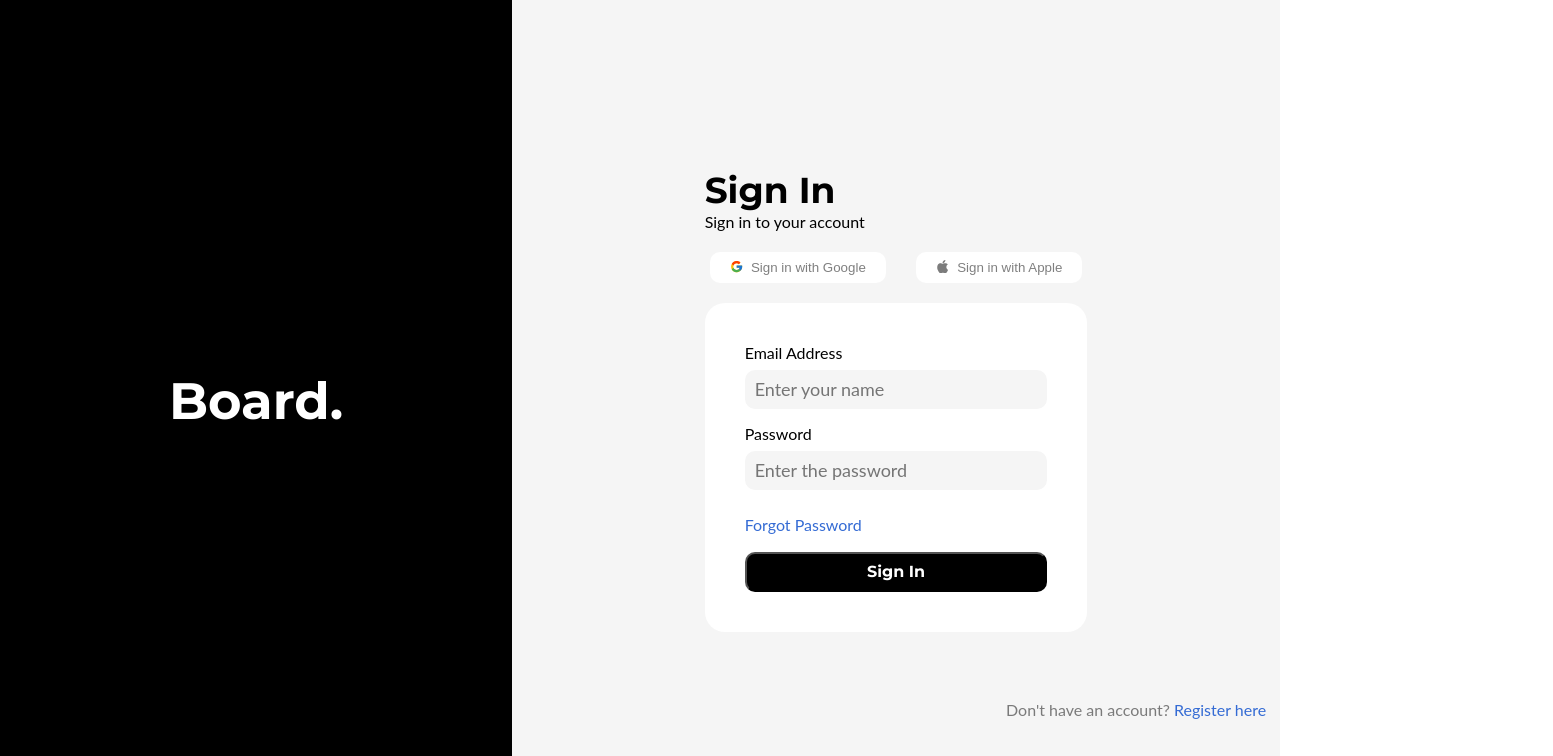
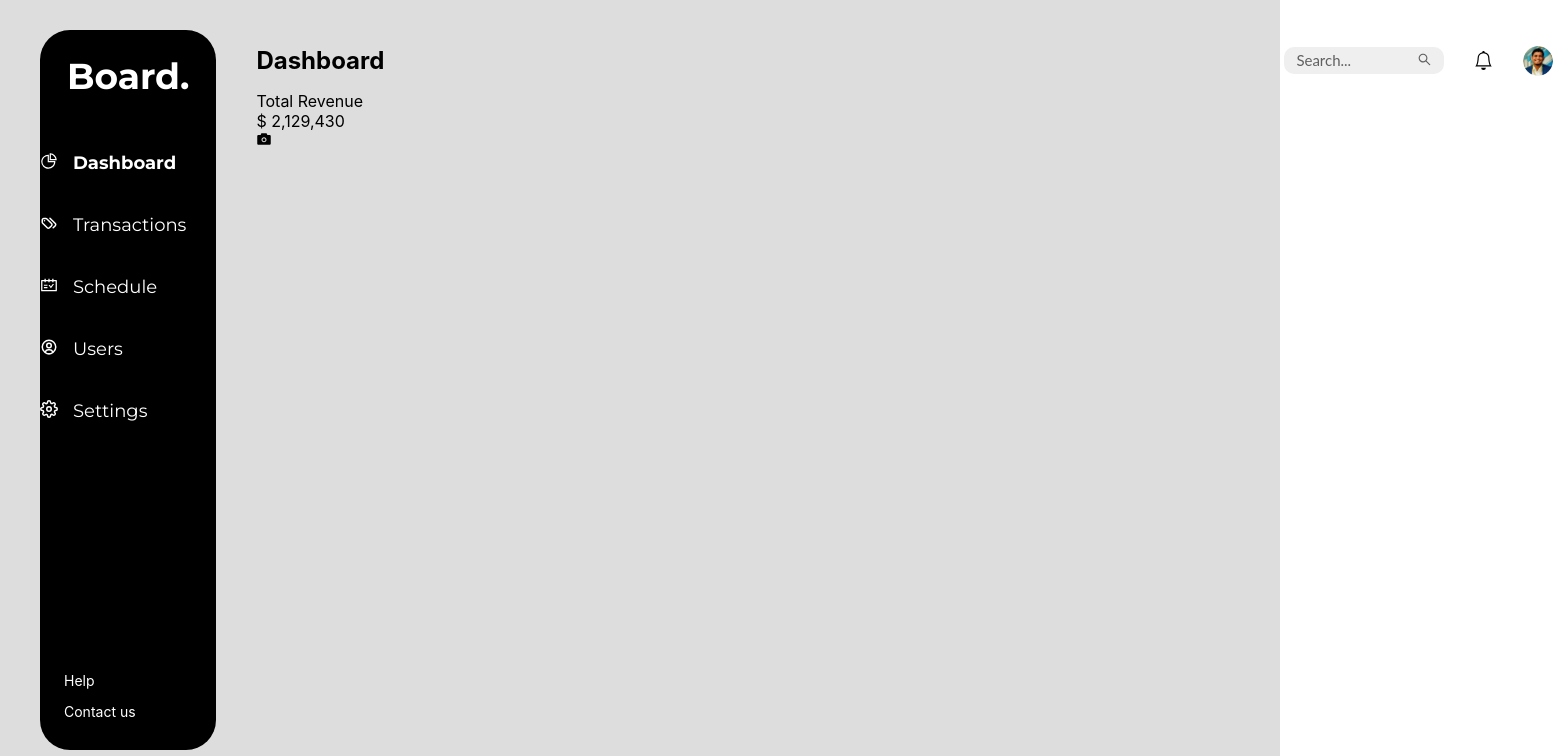
Before and after one commit to akku-18/listed, a React (Create React App) app: page / in a window 1280 px wide. Both pictures are taken after a click on the button "Sign In". Shown: the top 756 px of the page, 1553 px wide, since content can reach past the window. Built offline with nearby package versions, Linux system fonts and the light colour scheme.

Commit message:
added left section of dashboard

```diff
--- a/src/App.js
+++ b/src/App.js
@@ -1,12 +1,10 @@
 import './App.css';
-// import Dashboard from './dashboard/Dashboard';
-import Signin from './signIn/Signin';
+import Main from './Main';
 
 function App() {
   return (
     <div className="App">
-      <Signin />
-      {/* <Dashboard /> */}
+      <Main />
     </div>
   );
 }
--- /dev/null
+++ b/src/Main.js
@@ -0,0 +1,12 @@
+import React, { useState } from "react";
+import Signin from "./signIn/Signin";
+import Dashboard from "./dashboard/Dashboard";
+
+export default function Main() {
+  const [click, setClick] = useState(false);
+  return (
+    <div>
+        {click ? <Dashboard /> : <Signin setClick={setClick}/>}
+    </div>
+  );
+}
--- a/src/dashboard/Dashboard.jsx
+++ b/src/dashboard/Dashboard.jsx
@@ -1,8 +1,73 @@
-import React from 'react'
-import "./dashboard.css"
+import React from "react";
+import { FiSettings } from "react-icons/fi";
+import { BiUserCircle, BiLike } from "react-icons/bi";
+import { AiOutlinePieChart } from "react-icons/ai";
+import { AiOutlineSchedule } from "react-icons/ai";
+import { TbTags } from "react-icons/tb";
+import { BsSearch, BsBell } from "react-icons/bs";
+import { AiOutlineSearch } from "react-icons/ai";
+import { FiUsers } from "react-icons/fi";
+import { AiFillCamera } from "react-icons/ai";
+import dp from "./Alan DP.png";
+import "./dashboard.css";
 
 export default function Dashboard() {
   return (
-    <div className='dashboard'>Dashboard</div>
-  )
+    <div className="dashboard">
+      <div className="dashboard-left">
+        <h1 className="dashboard-left-heading">Board.</h1>
+
+        <div className="menu">
+          <div className="dash">
+            <AiOutlinePieChart className="pie" color="white" />
+            <span>Dashboard</span>
+          </div>
+
+          <div className="transaction">
+            <TbTags className="tags" color="white" />
+            <span>Transactions</span>
+          </div>
+
+          <div className="schedule">
+            <AiOutlineSchedule className="schedule" color="white" />
+            <span>Schedule</span>
+          </div>
+
+          <div className="user">
+            <BiUserCircle className="user" color="white" />
+            <span>Users</span>
+          </div>
+
+          <div className="setting">
+            <FiSettings className="setting" color="white" />
+            <span>Settings</span>
+          </div>
+
+          <span className="help">Help</span>
+          <span className="contact">Contact us</span>
+        </div>
+      </div>
+
+      <div className="dashboard-right">
+        <div className="topbar">
+          <h1>Dashboard</h1>
+          <div className="topbar-right">
+            <button className="search-box">
+              Search...
+              <AiOutlineSearch />
+            </button>
+            <BsBell className="bell" />
+            <img src={dp} alt="" className="dp" />
+          </div>
+        </div>
+        <div className="total-revenue">
+          <div className="revenue-left">
+          <div className="revenue">Total Revenue</div>
+          <span>&#36; 2,129,430</span>
+          </div>
+          <AiFillCamera className="camera" />
+        </div>
+      </div>
+    </div>
+  );
 }
--- a/src/dashboard/dashboard.css
+++ b/src/dashboard/dashboard.css
@@ -1,4 +1,96 @@
 .dashboard{
+    display: flex;
+    background: #DDDDDD;
+}
+.dashboard-left{
+    display: flex;
+    flex-direction: column;
+    align-items: center;
     background-color: black;
-    color: white;
+    color: white ;
+    width: 17%;
+    border-radius: 30px;
+    height: 90vh;
+    margin: 40px;
+    margin-top: 30px;
 }
+.dashboard-left-heading{
+    font-size: 36px;
+    font-family: 'Montserrat', sans-serif;
+}
+.menu{
+    display: flex;
+    flex-direction: column;
+    gap: 40px;
+    margin-top: 30px;
+    margin-right: 30px;
+}
+
+.dash, .transaction, .schedule, .user, .setting{
+    display: flex;
+    gap: 15px;
+    font-family: 'Montserrat';
+    font-style: normal;
+    font-weight: 400;
+    font-size: 18px;
+    line-height: 22px;
+}
+.dash{
+    font-weight: 700;
+}
+.help{
+    position: absolute;
+    left: 5%;
+    top: 84%;
+    font-weight: 400;
+    font-size: 14px;
+    line-height: 17px;
+}
+.contact{
+    position: absolute;
+    left: 5%;
+    top: 87.92%;
+    font-weight: 400;
+    font-size: 14px;
+    line-height: 17px;
+}
+
+.topbar{
+    display: flex;
+    align-items: center;
+    gap: 900px;
+    margin-top: 30px;
+}
+.topbar h1{
+    font-size: 24px;
+}
+.topbar-right{
+    display: flex;
+    align-items: center;
+    gap: 30px;
+}
+
+.search-box{
+    border: none;
+    font-family: 'Lato';
+    font-style: normal;
+    font-weight: 400;
+    font-size: 15px;
+    line-height: 17px;
+    width: 160px;
+    padding: 5px 12px;
+    color: rgba(0,0,0,0.6);
+    border-radius: 10px;
+    display: flex;
+    justify-content:space-between;
+}
+.bell{
+    color: rgba(0,0,0,1);
+    font-weight: 700;
+    font-size: 19px;
+}
+
+.dp{
+    width: 30px;
+    border-radius: 50%;
+}
--- a/src/signIn/Signin.jsx
+++ b/src/signIn/Signin.jsx
@@ -3,7 +3,7 @@ import "./signin.css";
 import {FcGoogle} from "react-icons/fc";
 import {BsApple} from "react-icons/bs";
 
-export default function Signin() {
+export default function Signin({ setClick}) {
   return (
     <div className="sign-in">
       <div className="left">
@@ -29,7 +29,7 @@ export default function Signin() {
             <span className="password">Password</span>
             <input type="text" className="password-input" placeholder="Enter the password" />
             <span className="forgot"> Forgot Password</span>
-            <button className="signin-button">Sign In</button>
+            <button className="signin-button" onClick={() => setClick(true)}>Sign In</button>
           </div>
           <span className="register-text">Don't have an account? <span className="register">Register here</span> </span>
         </div>
```
Also changed, not shown: src/dashboard/Alan DP.png (added), src/logo.svg (deleted).
